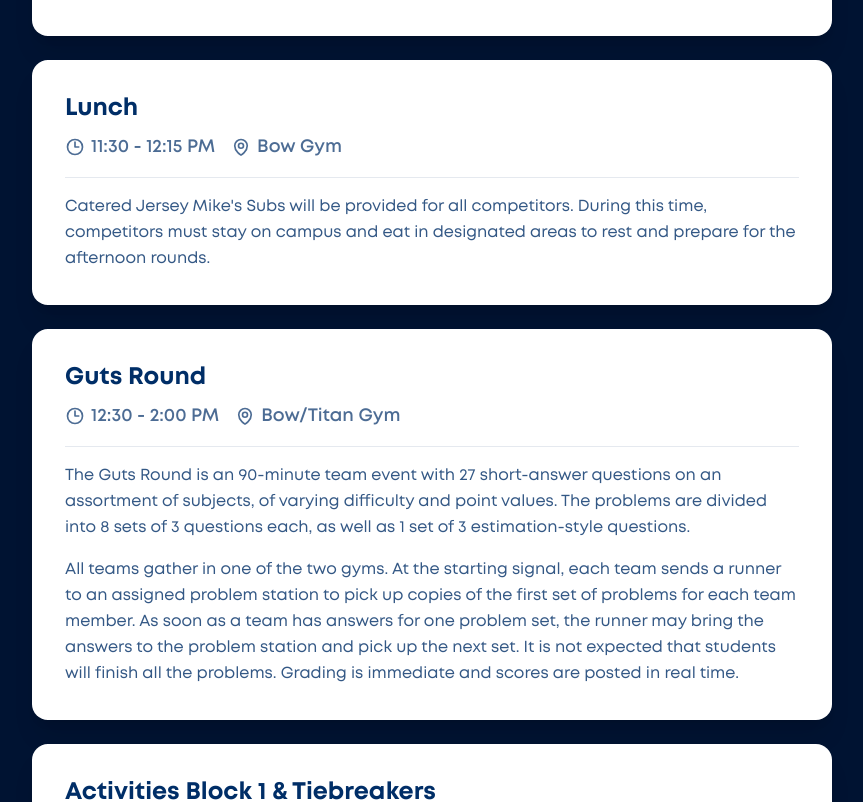
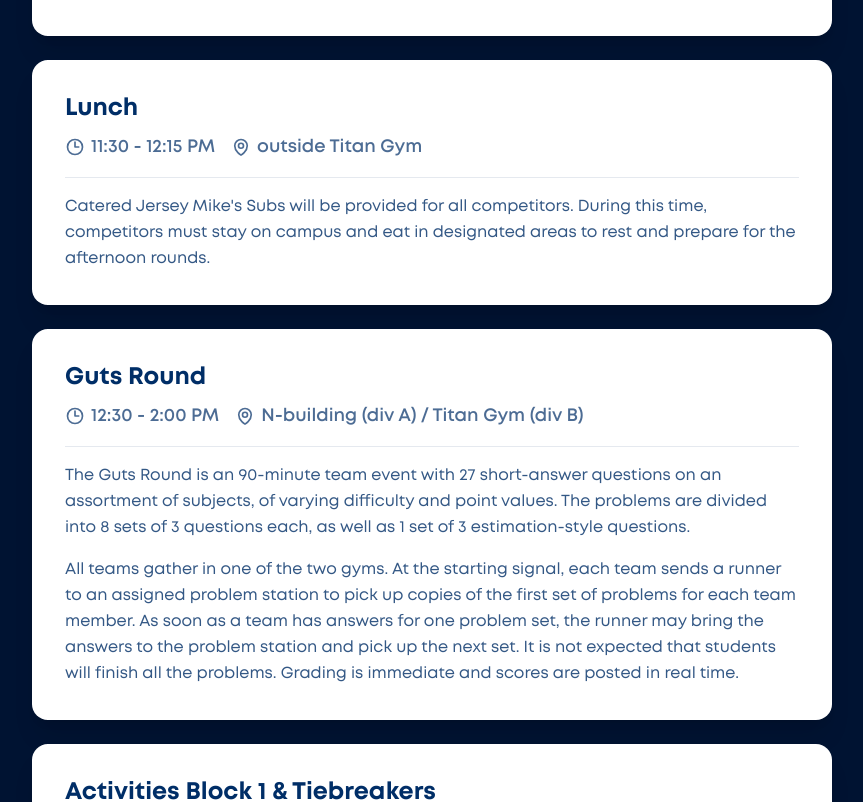
Before and after one commit to GunnMath/gmc-new-website, a Next.js app: page /schedule in a window 1280 px wide. Shown: the part 1525-2327 px from the top of the page, without its empty margins (208-1071 px from the left). Built offline with nearby package versions, Linux system fonts and the light colour scheme.

Commit message:
Update page.tsx

```diff
--- a/app/schedule/page.tsx
+++ b/app/schedule/page.tsx
@@ -10,13 +10,13 @@ export default function Schedule() {
     {
       time: "8:00 - 8:45 AM",
       event: "Registration / Check-In",
-      loc: "Bow Gym",
+      loc: "Titan Gym",
       desc: "Teams arrive, check in, and receive their nametags and competition packets for the day."
     },
     {
       time: "8:45 - 9:00 AM",
       event: "Opening Ceremony",
-      loc: "Bow Gym",
+      loc: "Titan Gym",
       desc: "A brief welcome to the 5th Annual GMC! We will introduce the day's logistics, rules, and our generous sponsors."
     },
     {
@@ -28,7 +28,7 @@ export default function Schedule() {
     {
       time: "9:15 - 10:00 AM",
       event: "Guest Speaker for Parents",
-      loc: "Bow Gym",
+      loc: "Titan Gym",
       highlight: true,
       desc: "A special presentation and Q&A session specifically for parents and coaches while the students are testing."
     },
@@ -41,13 +41,13 @@ export default function Schedule() {
     {
       time: "11:30 - 12:15 PM",
       event: "Lunch",
-      loc: "Bow Gym",
+      loc: "outside Titan Gym",
       desc: "Catered Jersey Mike's Subs will be provided for all competitors. During this time, competitors must stay on campus and eat in designated areas to rest and prepare for the afternoon rounds."
     },
     {
       time: "12:30 - 2:00 PM",
       event: "Guts Round",
-      loc: "Bow/Titan Gym",
+      loc: "N-building (div A) / Titan Gym (div B)",
       desc: (
         <div className="space-y-4">
           <p>The Guts Round is an 90-minute team event with 27 short-answer questions on an assortment of subjects, of varying difficulty and point values. The problems are divided into 8 sets of 3 questions each, as well as 1 set of 3 estimation-style questions.</p>
@@ -58,7 +58,7 @@ export default function Schedule() {
     {
       time: "2:15 - 3:30 PM",
       event: "Activities Block 1 & Tiebreakers",
-      loc: "N-Building/Titan Gym",
+      loc: "Titan Gym/N-Building",
       desc: (
         <div className="space-y-4">
           <p>
@@ -81,7 +81,7 @@ export default function Schedule() {
     {
       time: "3:45 - 5:00 PM",
       event: "Activities Block 2: Estimathon",
-      loc: "Bow/Titan Gym",
+      loc: "N-building/Titan Gym",
       desc: (
         <p>
           Hosted by <strong>Jane Street</strong>, the Estimathon is a 13-question team (4 people) contest where the goal is to solve Fermi-style estimation problems. For more information, visit the <a href="https://estimathon.com/" target="_blank" rel="noopener noreferrer" className="text-blue-600 hover:text-blue-500 font-bold underline underline-offset-2 transition-colors">Estimathon website</a>.
@@ -91,14 +91,14 @@ export default function Schedule() {
     {
       time: "5:00 - 5:30 PM",
       event: "Guest Speech for Students",
-      loc: "Bow Gym",
+      loc: "Titan Gym",
       highlight: true,
-      desc: "A fascinating keynote speech given by our guest speaker to all students while our grading team finalizes the scores for the day."
+      desc: "A fascinating keynote speech given by our guest speaker Simon Rubinstein-Salzedo to all students while our grading team finalizes the scores for the day."
     },
     {
       time: "5:30 - 6:00 PM",
       event: "Awards Ceremony",
-      loc: "Bow/Titan Gym",
+      loc: "Titan Gym",
       desc: "Recognition of the top-performing individuals and teams across all divisions. We will be handing out medals, plaques, and allowing top performers and activity winners to select items from our massive prize pool!"
     },
   ];
```
